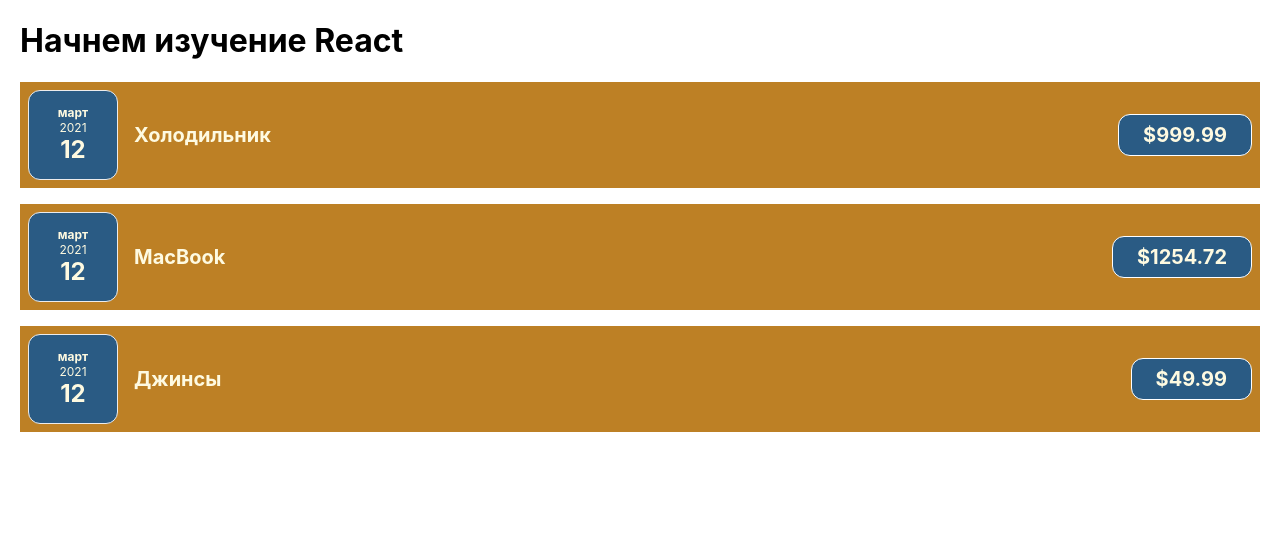
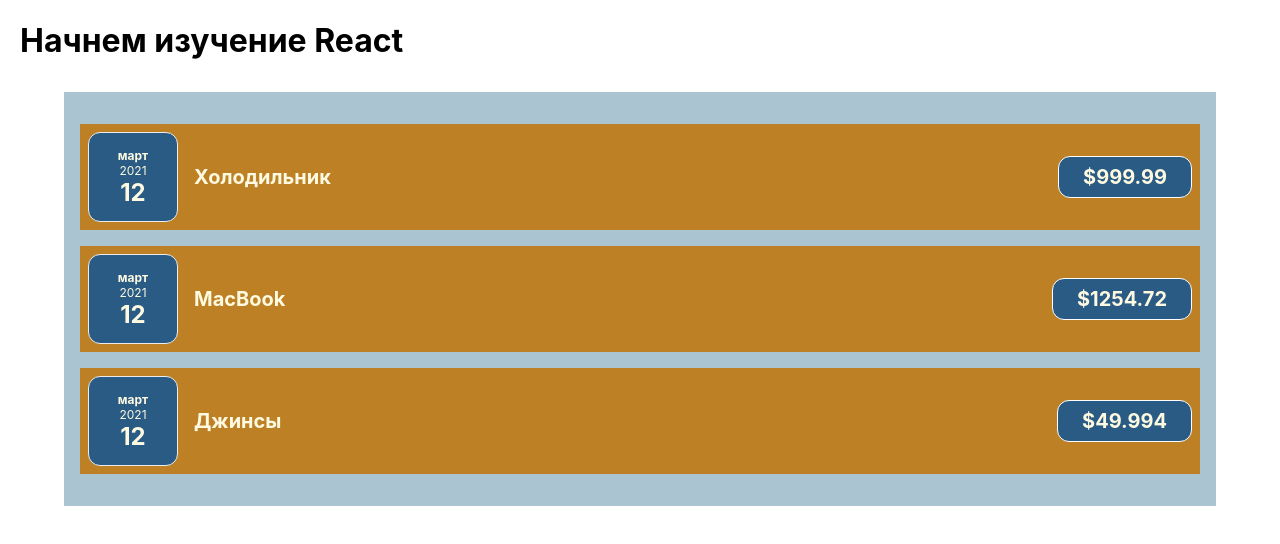
Before and after one commit to andreylementa/react-course-app, a JavaScript app: page / in a window 1280 px wide. Shown: the top 544 px of the page. Built offline with nearby package versions, Linux system fonts and the light colour scheme; the HTML template or start-up script is replaced by a standard one.

Commit message:
hw1 component costs

```diff
--- a/src/App.js
+++ b/src/App.js
@@ -1,4 +1,4 @@
-import CostItem from "./components/CostItem";
+import Costs from "./components/Costs";
 
 function App() {
   const costs = [
@@ -15,28 +15,13 @@
     {
       date: new Date(2021, 2, 12),
       description: "Джинсы",
-      amount: 49.99,
+      amount: 49.994,
     },
   ];
   return (
     <div>
       <h1>Начнем изучение React</h1>
-
-      <CostItem
-        date={costs[0].date}
-        description={costs[0].description}
-        amount={costs[0].amount}
-      ></CostItem>
-      <CostItem
-        date={costs[1].date}
-        description={costs[1].description}
-        amount={costs[1].amount}
-      ></CostItem>
-      <CostItem
-        date={costs[2].date}
-        description={costs[2].description}
-        amount={costs[2].amount}
-      ></CostItem>
+      <Costs costs={costs}></Costs>
     </div>
   );
 }
--- /dev/null
+++ b/src/components/Costs.css
@@ -0,0 +1,7 @@
+.costs {
+  padding: 1rem;
+  background-color: #aac4d1;
+  margin: 2rem auto;
+  width: 70rem;
+  max-width: 95%;
+}
--- /dev/null
+++ b/src/components/Costs.js
@@ -0,0 +1,25 @@
+import CostItem from "./CostItem";
+import "./Costs.css";
+
+function Costs(props) {
+  return (
+    <div className="costs">
+      <CostItem
+        date={props.costs[0].date}
+        description={props.costs[0].description}
+        amount={props.costs[0].amount}
+      ></CostItem>
+      <CostItem
+        date={props.costs[1].date}
+        description={props.costs[1].description}
+        amount={props.costs[1].amount}
+      ></CostItem>
+      <CostItem
+        date={props.costs[2].date}
+        description={props.costs[2].description}
+        amount={props.costs[2].amount}
+      ></CostItem>
+    </div>
+  );
+}
+export default Costs;
```
